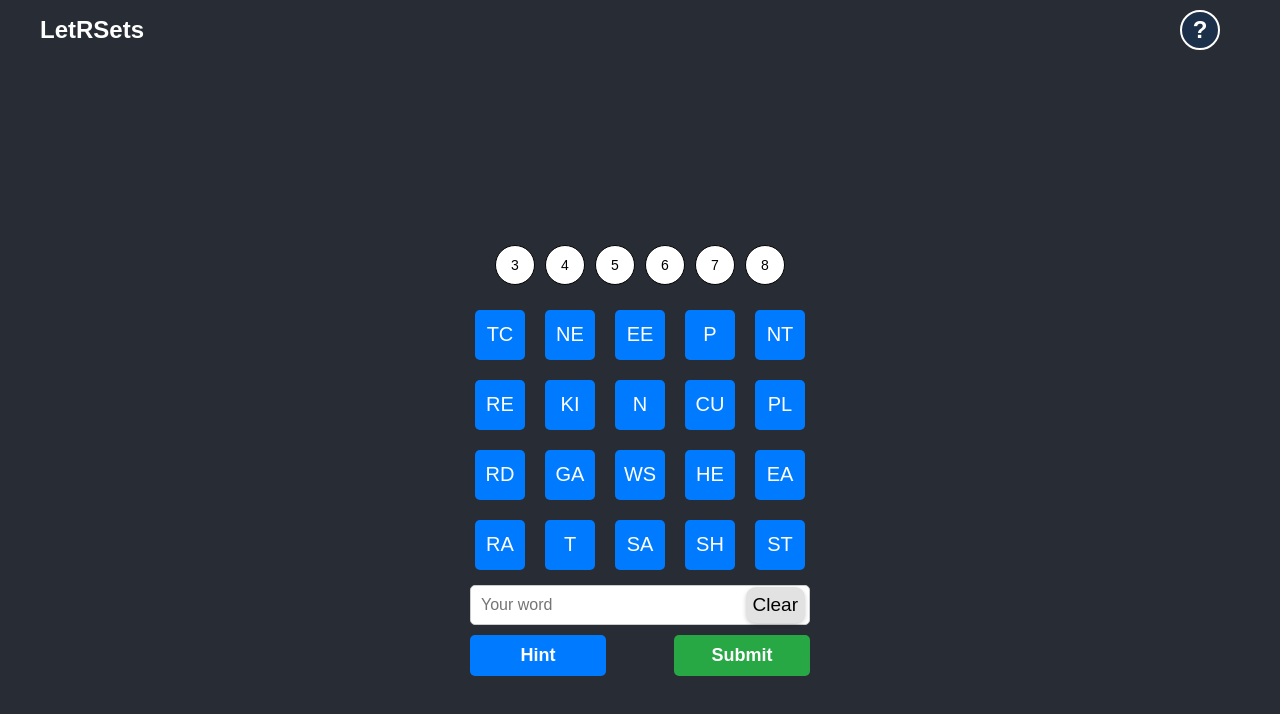
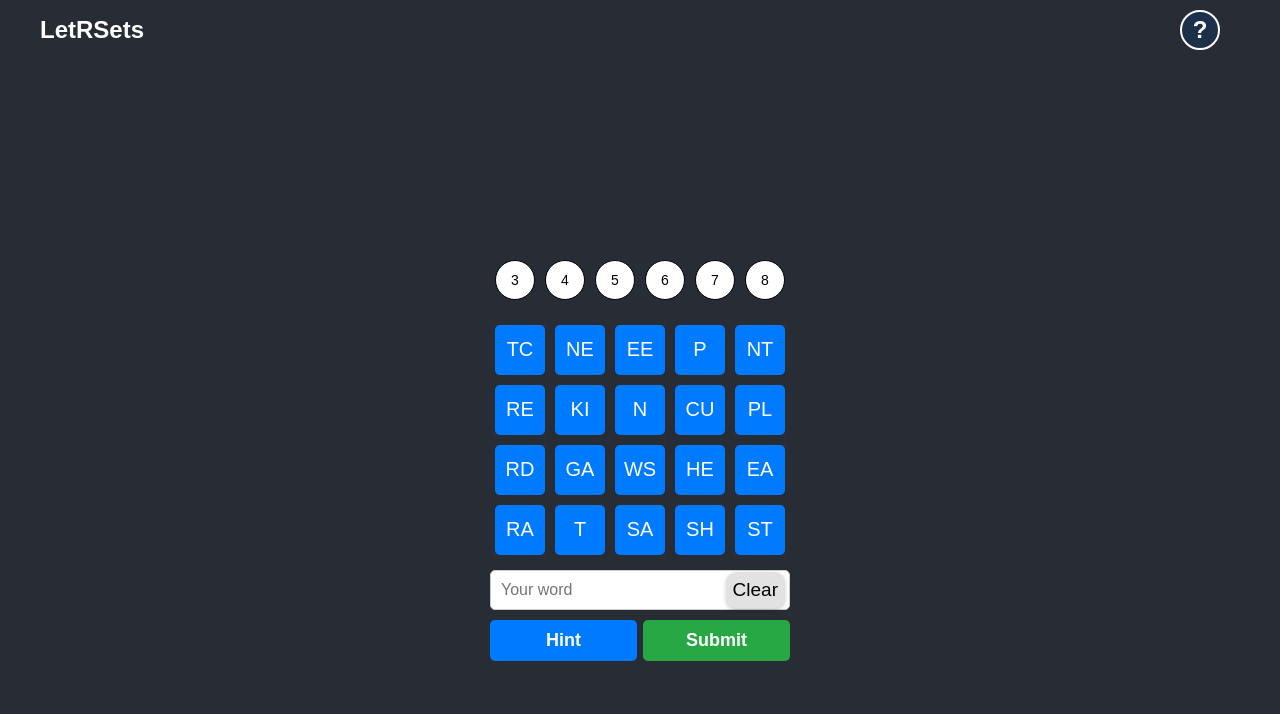
Before and after one commit to robertsbaer/letrsets, a React (Create React App) app: page / in a window 1280 px wide. Shown: the top 714 px of the page. Built offline with nearby package versions, Linux system fonts and the light colour scheme.

Commit message:
changed spacing for buttons and icons

```diff
--- a/package.json
+++ b/package.json
@@ -1,5 +1,5 @@
 {
-  "name": "wordsets",
+  "name": "LetRSets",
   "version": "0.1.0",
   "homepage": "https://letrsets.com",
   "private": true,
--- a/src/GameBoard.css
+++ b/src/GameBoard.css
@@ -22,7 +22,7 @@
     display: grid;
     grid-template-columns: repeat(5, 1fr);
     grid-template-rows: repeat(4, 1fr);
-    gap: 10px; /* adjust as needed */
+    /* gap: 10px; adjust as needed */
   }
 
 .letterSet {
@@ -93,7 +93,7 @@
 }
 
 .buttonCommon {
-  width: 40%; /* Change width to 40% */
+  width: 49%; /* Change width to 40% */
   padding: 10px 20px;
   border: none;
   border-radius: 5px;
```
Also changed, not shown: public/manifest.json, 1 other file (tests, documents, lock files or other folders).
